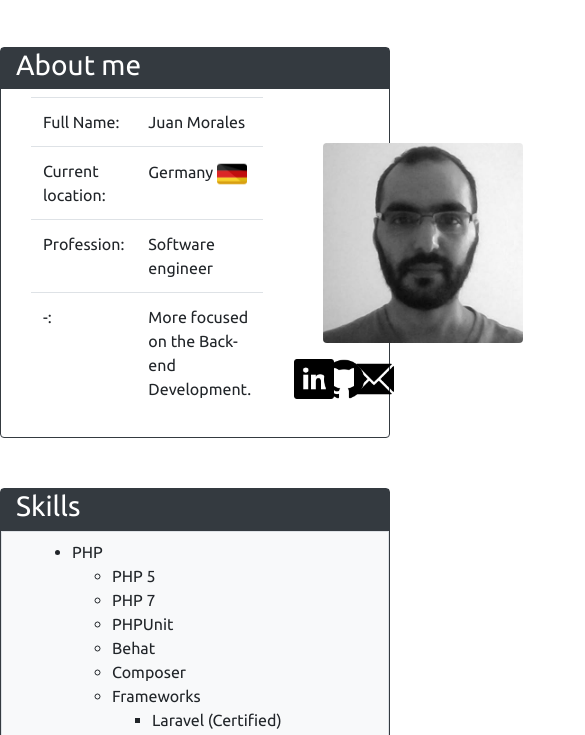
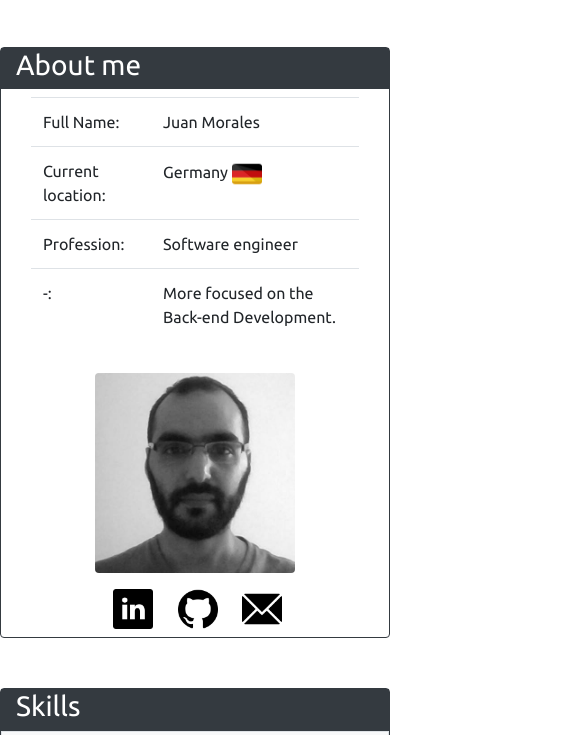
Before and after one commit to juan-morales/juan-morales.github.io, a plain HTML site: page index.html in a window 390 px wide. Shown: the part 332-1067 px from the top of the page, 585 px wide, since content can reach past the window. Drawn offline with nearby package versions, Linux system fonts and the light colour scheme.

Commit message:
Fixes responsive layout for mobile devices

```diff
--- a/index.html
+++ b/index.html
@@ -102,7 +102,7 @@
             </div>
         </div>
         <div class="row align-items-center justify-content-between py-2">
-            <div class="col-8">
+            <div class="col-12 col-md-8">
                 <div class="container">
                     <table class="table">
                         <thead>
@@ -116,8 +116,7 @@
                                 <td>Current location:</td>
                                 <td>
                                     Germany
-                                    <img src="png/001-alemania.png"
-                                    height="30">
+                                    <img src="png/001-alemania.png" height="30">
                                 </td>
                             </tr>
                             <tr>
@@ -132,10 +131,10 @@
                     </table>
                 </div>
             </div>
-            <div class="col-4">
+            <div class="col-12 col-md-4">
                 <div class="text-center mx-5 my-3">
                     <img src="png/profile.jpg"
-                    class="rounded"
+                    class="rounded img-responsive"
                     height="200"/>
                 </div>
                 <div class="row justify-content-center">
@@ -289,7 +288,7 @@
             </div>
         </div>
         <div class="row">
-            <div class="col">
+            <div class="col" style="overflow-x: scroll;">
                 <table class="table">
                     <thead>
                         <tr>
```
